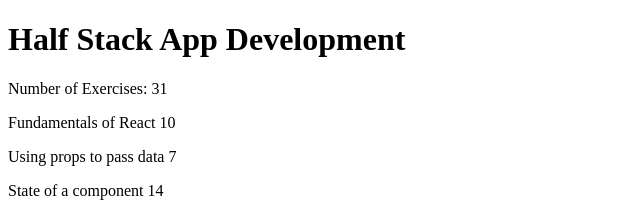
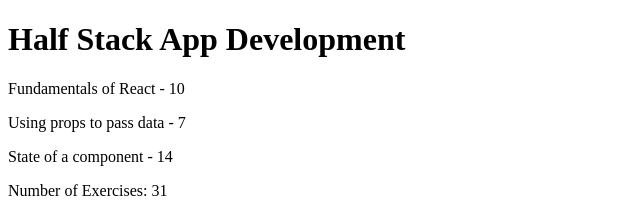
Before and after one commit to omarFarooq21/FullStackOpen, a React (Vite) app: page / in a window 1280 px wide. Shown: the top 216 px of the page, without its empty margins (0-640 px from the left). Built offline with nearby package versions, Linux system fonts and the light colour scheme.

Commit message:
1.2: course information, step2

```diff
--- a/src/App.jsx
+++ b/src/App.jsx
@@ -6,19 +6,21 @@ const Header = (props) => {
   )
 }
 
+const Part = (props) => {
+  return(
+    <p>
+      {props.part} - {props.exercise}
+    </p>
+  )
+
+}
 const Content = (props) => {
   return (
-    <p>
-      {props.content.forEach( (element, index) => {
-        if(index%2 == 0)
-        {
-          const para = document.createElement('p')
-          para.textContent =  `${element} ${props.content[index+1]}`;
-          document.body.appendChild(para)
-          console.log(element, index)
-        }
-      })}
-    </p>
+    <div>
+      <Part part = {props.content[0]} exercise = {props.content[1]} />
+      <Part part = {props.content[2]} exercise = {props.content[3]} />
+      <Part part = {props.content[4]} exercise = {props.content[5]} />
+    </div>
 
   )
 }
```
